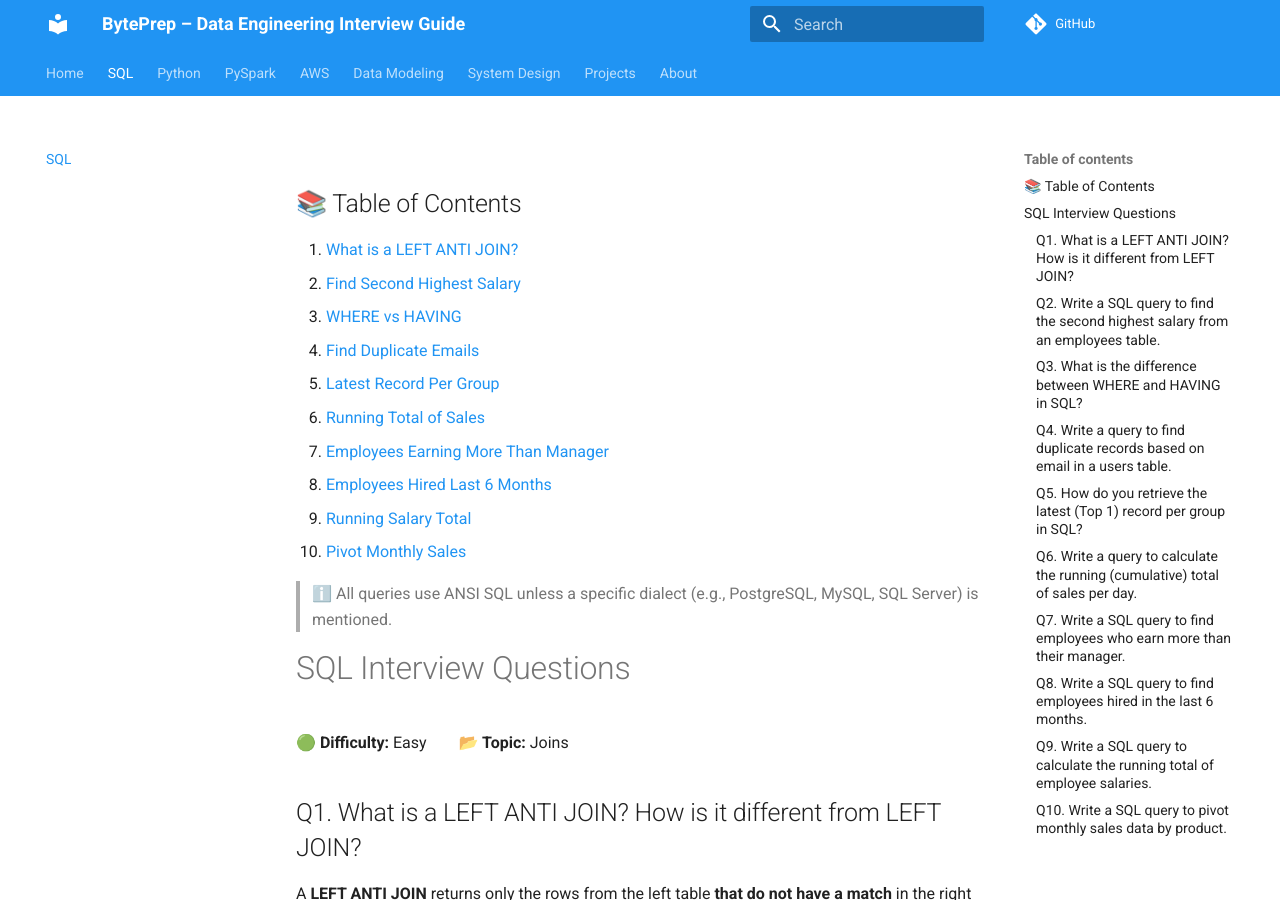
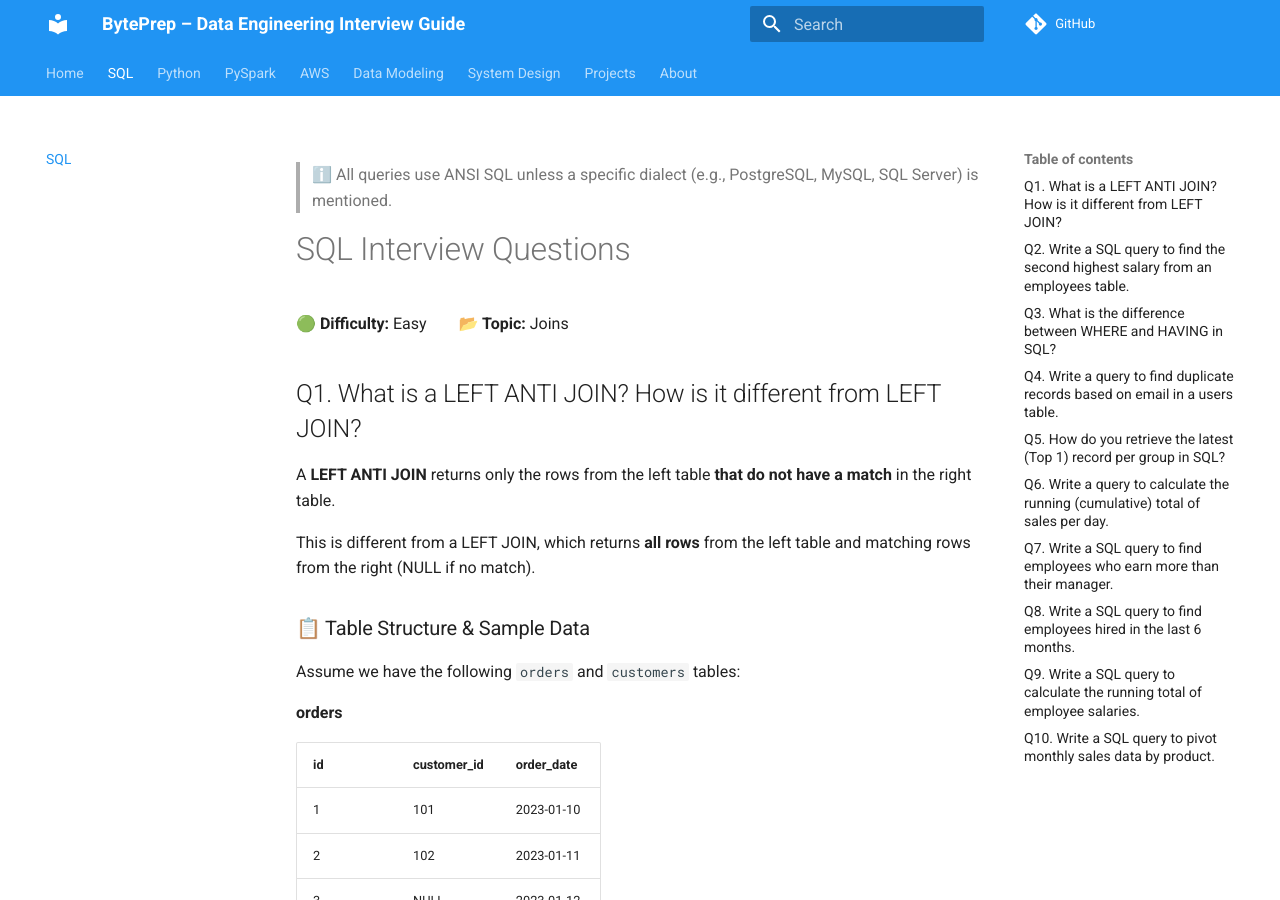
Before and after one commit to Anand-kumar4/byteprep-interview-guide, an MkDocs documentation site: the page built from docs/sql/index.md, in a window 1280 px wide and 900 px high. Built offline with MkDocs 1.6.1 and Material for MkDocs 9.7.7, drawn with Linux system fonts in a browser that asks for light colours; comment, search, counter and statistics services are not loaded.

Commit message:
Removing the table of contents sections from the top

```diff
--- a/docs/sql/index.md
+++ b/docs/sql/index.md
@@ -4,18 +4,6 @@
 keywords: SQL, interview questions, joins, subquery, group by, having, duplicates
 ---
 
-## 📚 Table of Contents
-
-1. [What is a LEFT ANTI JOIN?](#q1-what-is-a-left-anti-join-how-is-it-different-from-left-join)
-2. [Find Second Highest Salary](#q2-write-a-sql-query-to-find-the-second-highest-salary-from-an-employees-table)
-3. [WHERE vs HAVING](#q3-what-is-the-difference-between-where-and-having-in-sql)
-4. [Find Duplicate Emails](#q4-write-a-query-to-find-duplicate-records-based-on-email-in-a-users-table)
-5. [Latest Record Per Group](#q5-how-do-you-retrieve-the-latest-top-1-record-per-group-in-sql)
-6. [Running Total of Sales](#q6-write-a-query-to-calculate-the-running-cumulative-total-of-sales-per-day)
-7. [Employees Earning More Than Manager](#q7-write-a-sql-query-to-find-employees-who-earn-more-than-their-manager)
-8. [Employees Hired Last 6 Months](#q8-write-a-sql-query-to-find-employees-hired-in-the-last-6-months)
-9. [Running Salary Total](#q9-write-a-sql-query-to-calculate-the-running-total-of-employee-salaries)
-10. [Pivot Monthly Sales](#q10-write-a-sql-query-to-pivot-monthly-sales-data-by-product)
 
 > ℹ️ All queries use ANSI SQL unless a specific dialect (e.g., PostgreSQL, MySQL, SQL Server) is mentioned.
 
```
Also changed, not shown: site/aws/index.html, site/projects/index.html, site/pyspark/index.html, site/python/index.html, site/sql/index.html.
